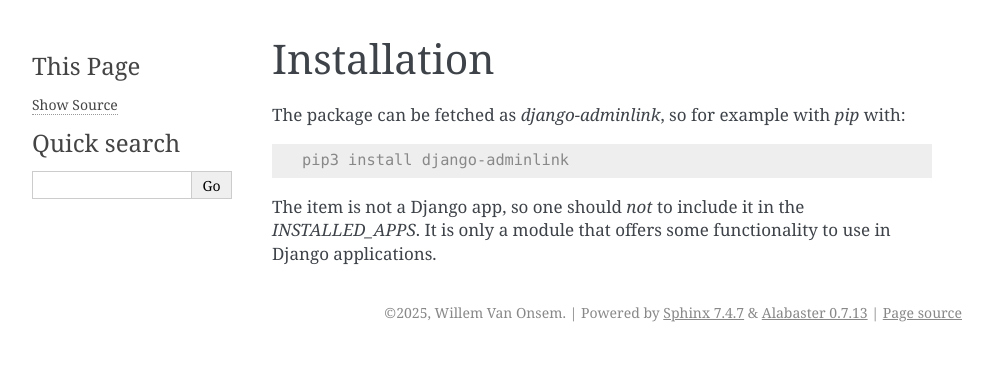
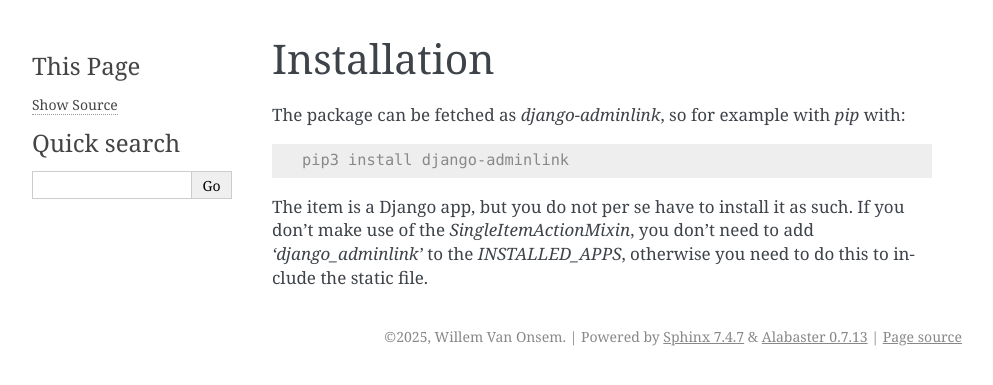
Before and after one commit to hapytex/django-adminlink, a Sphinx documentation site: the page built from docs/source/installation.rst, in a window 1280 px wide. Shown: the top 385 px of the page, without its empty margins (148-1141 px from the left). Built offline with Sphinx 7.4.7, drawn with Linux system fonts in a browser that asks for light colours.

Commit message:
update doc

```diff
--- a/docs/source/installation.rst
+++ b/docs/source/installation.rst
@@ -8,5 +8,5 @@ The package can be fetched as `django-adminlink`, so for example with `pip` with
 
    pip3 install django-adminlink
 
-The item is not a Django app, so one should *not* to include it in the `INSTALLED_APPS`. It is only a module that
-offers some functionality to use in Django applications.
+The item is a Django app, but you do not per se have to install it as such. If you don't make use of the `SingleItemActionMixin`,
+you don't need to add `'django_adminlink'` to the `INSTALLED_APPS`, otherwise you need to do this to include the static file.
```
Also changed, not shown: README.md (+14 -0 lines), docs/source/getting_started.rst (+14 -0 lines), 1 other file.
